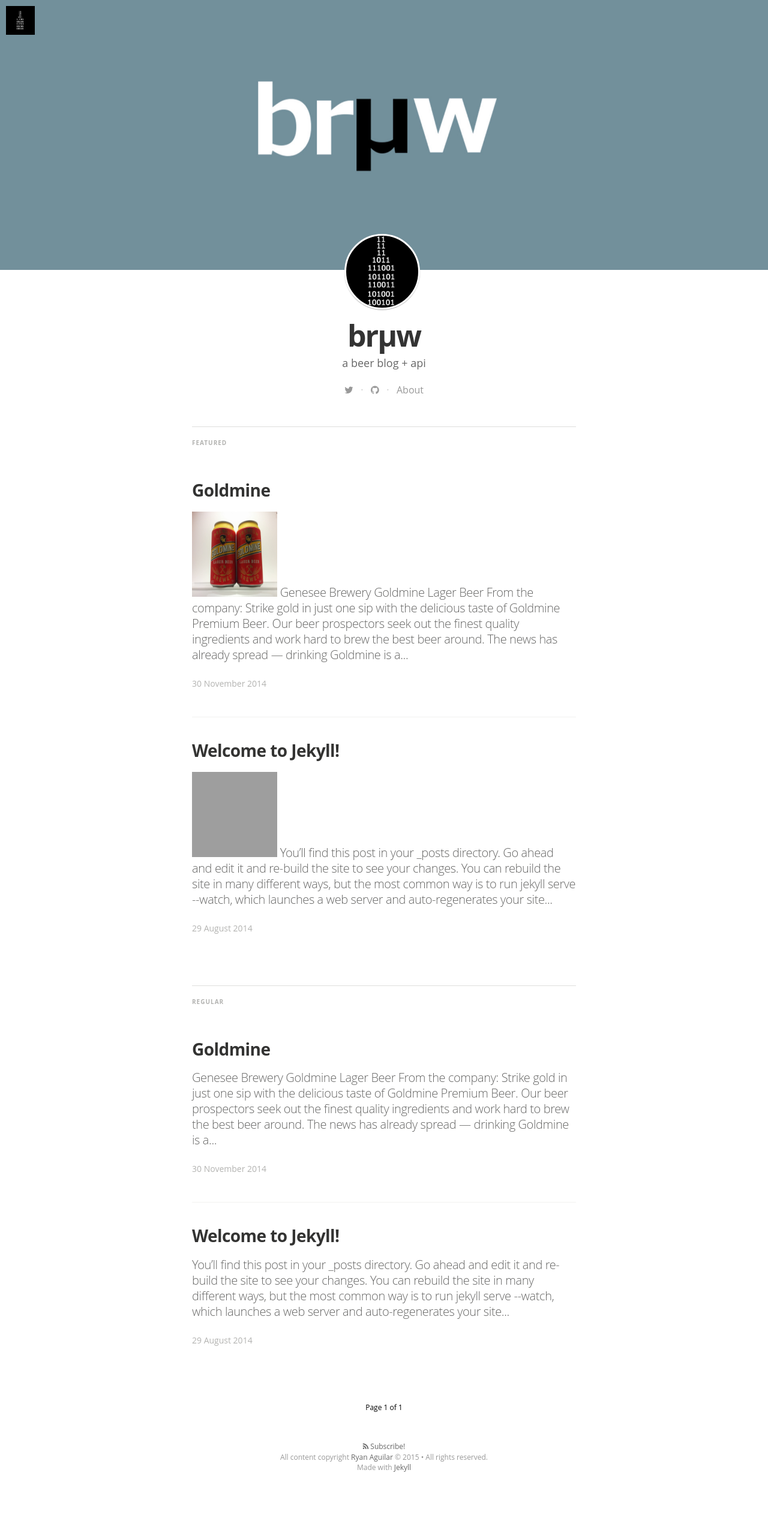
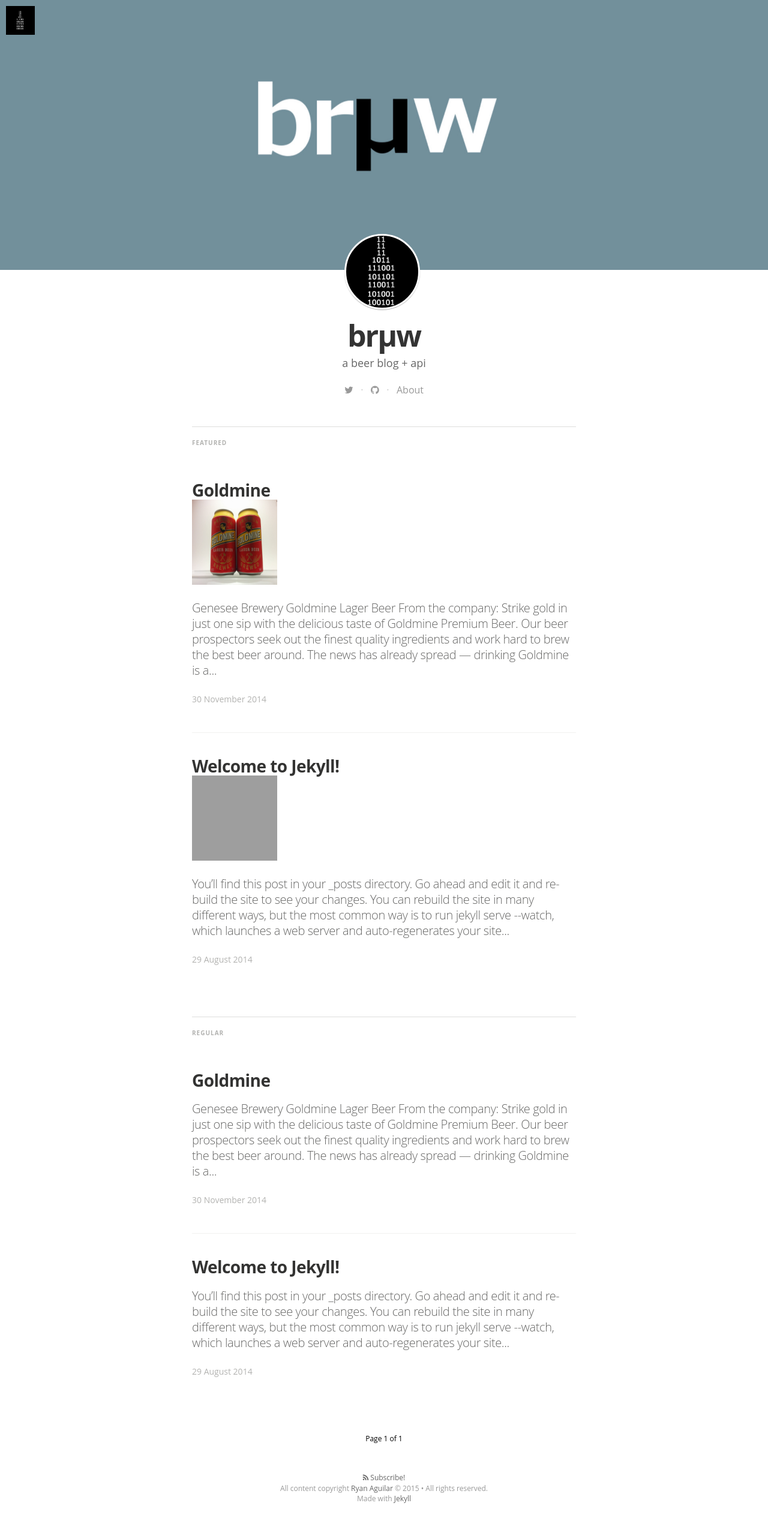
Before and after one commit to 0x139/bruw, a Jekyll site: the page built from index.html, in a window 1280 px wide. Shown: the whole page at 60% size. Built offline with Jekyll 4.4.1, drawn with Linux system fonts in a browser that asks for light colours; nearby versions of some CDN libraries; some web fonts are replaced; Markdown is read by kramdown in place of the engine named in the settings; the list of posts is cut into pages by our own code; before the commit the page ends 2504 px from its top, so only the background shows below that; grey boxes are pictures that could not be loaded.

Commit message:
Modified thumbnail

```diff
--- a/index.html
+++ b/index.html
@@ -41,7 +41,8 @@ layout: default
               <h2 class="post-title" itemprop="name"><a href="{{ post.url }}" itemprop="url">{{ post.title }}</a></h2>
             </header>
             <section class="post-excerpt" itemprop="description">
-              <p><img src="{{ post.image }}" height="142px" width="142px"> {{ post.content | strip_html | truncatewords: 50 }}</p>
+             <a href="{{ post.url }}">
+		<img src="{{ post.image }}" align: left height="142px" width="142px"></a> <p>{{ post.content | strip_html | truncatewords: 50 }}</p>
             </section>
             <div class="post-meta">
               <time datetime="{{ post.date | date_to_long_string }}">{{ post.date | date_to_long_string }}</time>
```
Also changed, not shown: 2 other files.
